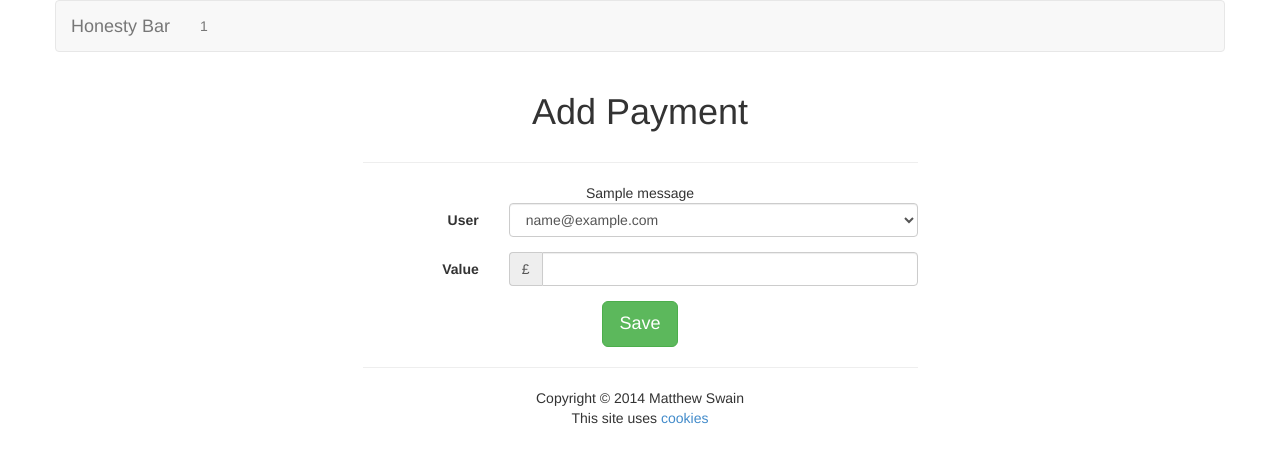
After one commit to matthewswain/HonestyShop, a Flask app: template templates/payment_add.html in a window 1280 px wide. The commit adds this page. Shown: the top 463 px of the page. Run offline with Flask 2, Linux system fonts and the light colour scheme; tables that the repository leaves empty hold one stand-in row (values such as "Sample post"); the template is opened without the code that fills it: values that come from a table or form of the project are taken from there, most other values are stand-ins (such as "Sample title", 1, 10 or a date in 2020); one stand-in notice (Sample message) is shown; some libraries are stand-ins or nearby versions.

Commit message:
Added payment functionality. Admin users can now add payments. Users can now view their payments on the history page.

```diff
--- a/app.py
+++ b/app.py
@@ -1,8 +1,8 @@
 from flask import Flask, render_template, url_for, request, redirect, session, make_response, flash, get_flashed_messages
 from functools import wraps
 from database import session as db
-from models import User, Item, Purchase, ActivationToken, PasswordToken
-from forms import ItemForm, LoginForm
+from models import User, Item, Purchase, ActivationToken, PasswordToken, Payment
+from forms import ItemForm, LoginForm, PaymentForm
 from security import Authentication, Email
 from configobj import ConfigObj
 
@@ -159,8 +159,9 @@ def history():
     data['active_url'] = url_for('history')
     user = User.get(session['email'])
     purchases = Purchase.query.filter(Purchase.user_id==user.id).order_by(Purchase.timestamp.desc())
+    payments = Payment.query.filter(Payment.user_id==user.id).order_by(Payment.timestamp.desc())
     data['purchases'] = purchases
-    return render_template('history.html', data=data)
+    return render_template('history.html', data=data, payments=payments)
 
 
 @app.route('/items/')
@@ -232,11 +233,33 @@ def items_edit(item_id):
         return render_template('items_edit.html', data=data, form=form)
 
 
+@app.route('/payment/', methods=['GET','POST'])
+@login_required
+@group_required(['admin'])
+def payment():
+    form = PaymentForm(request.form)
+    users = User.query.all()
+
+    if request.method == 'POST' and form.validate():
+        user = User.query.filter(User.id==request.form['user_id']).first()
+        payment = Payment(user, form.value.data)
+        db.add(payment)
+        db.commit()
+        flash('Payment added successfully.','alert alert-success')
+        return redirect(url_for('payment'))
+    else:
+        data = {}
+        data['nav_urls'] = get_urls()
+        data['active_url'] = url_for('payment')
+        return render_template('payment_add.html', data=data, form=form, users=users)
+
+
+
 @app.teardown_appcontext
 def shutdown_session(exception=None):
     db.remove()
 
 
 if __name__ == '__main__':
-    #app.run(debug=True, host='0.0.0.0')
-    app.run()
+    app.run(debug=True, host='0.0.0.0')
+    #app.run()
--- a/forms.py
+++ b/forms.py
@@ -10,3 +10,7 @@ class ItemForm(Form):
 class LoginForm(Form):
 	email=StringField('Email', [validators.Email(message='Please enter a valid email address.')])
 	password=PasswordField('Password', [validators.InputRequired(message='Password must be eight characters or more.'), validators.Length(min=8, message='Password must be eight characters or more.')])
+
+
+class PaymentForm(Form):
+	value = DecimalField('Value', [validators.InputRequired(message='Value must be between 0.00 and 9999.99'), validators.NumberRange(min=0, max=9999, message='Value must be between 0.00 and 9999.99')], places=2, rounding=None)
--- a/templates/nav.html
+++ b/templates/nav.html
@@ -26,6 +26,7 @@
 						<a href="#" class="dropdown-toggle" data-toggle="dropdown">Admin <b class="caret"></b></a>
 						<ul class="dropdown-menu">
 							<li><a href="{{ url_for('items') }}">Items</a></li>
+							<li><a href="{{ url_for('payment') }}">Payments</a></li>
 						</ul>
 					</li>
 				{% endif %}
--- /dev/null
+++ b/templates/payment_add.html
@@ -0,0 +1,56 @@
+{% extends 'base.html' %}
+{% block body %}
+
+<div class="row">
+	<div class="col-sm-6 col-sm-offset-3">
+		<h1 class="text-center">Add Payment</h1>
+		<hr>
+		<form class="form-horizontal" target="" method="POST" id="payment_form" name="payment_form">
+		{% for category, message in get_flashed_messages(with_categories=True) %}
+			<div class="{{ category }} text-center">{{ message }}</div>
+		{% endfor %}
+			<div class="form-group">
+				<div class="col-md-3">
+					<label class="control-label" for="user_id">User</label>
+				</div>
+				<div class="col-md-9">
+					<select name="user_id" id="user_id" class="form-control" placeholder="Select user">
+						{% for user in users %}
+							<option value="{{ user.id }}">{{ user.email }}</option>
+						{% endfor %}
+					</select>
+				</div>
+			</div>
+
+			<div class="form-group">
+				<div class="col-md-3">
+					<label class="control-label" for="value">Value</label>
+				</div>
+				<div class="col-md-9">
+					<div class="input-group">
+						<span class="input-group-addon">£</span>
+						{% if form.value.data %}
+							{{ form.value(class_='form-control', value=form.value.data) }}
+						{% else %}
+							{{ form.value(class_='form-control') }}
+						{% endif %}
+					</div>
+				</div>
+			</div>
+			{% if form.value.errors %}
+        		{% for error in form.value.errors %}
+        		<div class="col-md-3"></div>
+        		<div class="col-md-9">
+        			<div class="alert alert-danger text-center" role="alert">{{ error }}</div>
+        		</div>
+        		{% endfor %}
+    		{% endif %}
+
+			<div class="text-center">
+				<button type="submit" id="submit_button" class="btn btn-success btn-lg" onClick="submitForm('payment_form')">Save</button>
+			</div>
+		</form>
+		<hr>
+	</div>
+</div>
+{% endblock body %}
```
Also changed, not shown: templates/history.html (+22 -5 lines).
